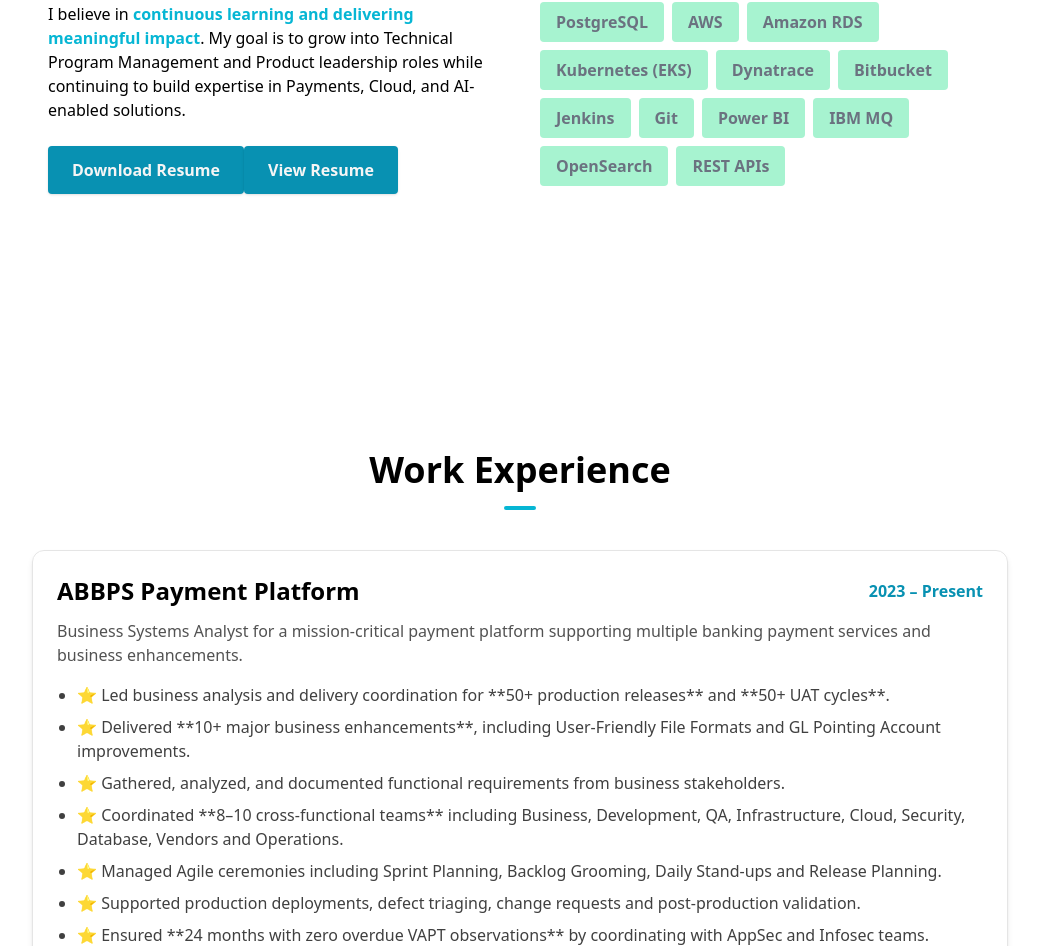
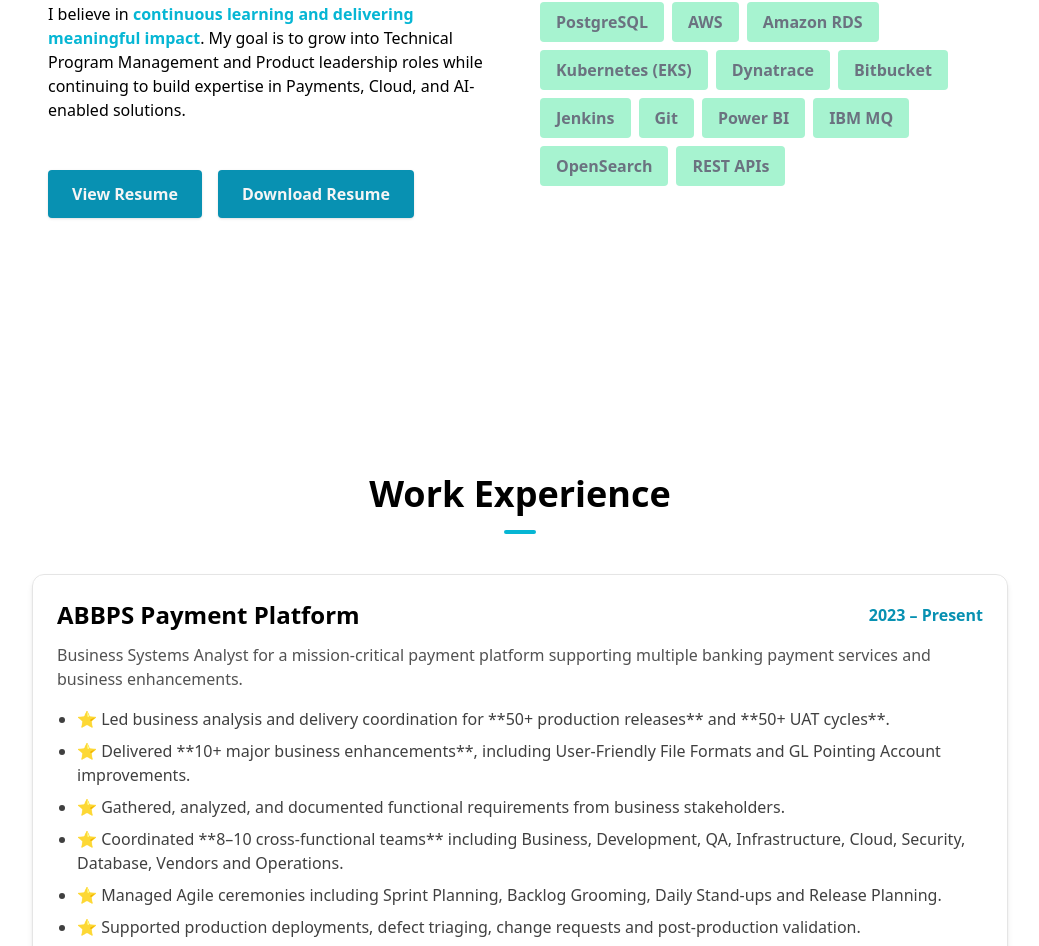
Before and after one commit to AtharvaWangikar/portfolio, a Next.js app: page / in a window 1280 px wide. Shown: the part 1805-2751 px from the top of the page, without its empty margins (120-1159 px from the left). Built offline with nearby package versions, Linux system fonts and the light colour scheme.

Commit message:
Update AboutSection.tsx

```diff
--- a/components/AboutSection.tsx
+++ b/components/AboutSection.tsx
@@ -104,15 +104,15 @@ const AboutSection = () => {
 </p>
 
             <br />
-            <div>
-              <button className="text-neutral-100 font-semibold px-6 py-3 bg-cyan-600 rounded shadow hover:bg-blue-700">
+            <div className="flex items-center gap-4 mt-6">
+              <button onClick={() => setShowResume(true)} className="text-neutral-100 font-semibold px-6 py-3 bg-cyan-600 rounded shadow hover:bg-blue-700">
+                   View Resume
+                 </button>
+               <button className="text-neutral-100 font-semibold px-6 py-3 bg-cyan-600 rounded shadow hover:bg-blue-700">
                 <a className="button" href="./Atharva_Wangikar_BSA_Resume_Payments.pdf" download="Atharva_Wangikar_BSA_Resume_Payments.pdf">
                   Download Resume
                 </a>
               </button>
-               <button onClick={() => setShowResume(true)} className="text-neutral-100 font-semibold px-6 py-3 bg-cyan-600 rounded shadow hover:bg-blue-700">
-                   View Resume
-                 </button>
             </div>
           </div>
           <div className="text-center md:w-1/2 md:text-left">
@@ -170,7 +170,7 @@ const AboutSection = () => {
       </button>
 
       <iframe
-        src="/AtharvaWangikarResume.pdf"
+        src="/Atharva_Wangikar_BSA_Resume_Payments.pdf"
         className="w-full h-full rounded-xl"
       />
     </div>
```
